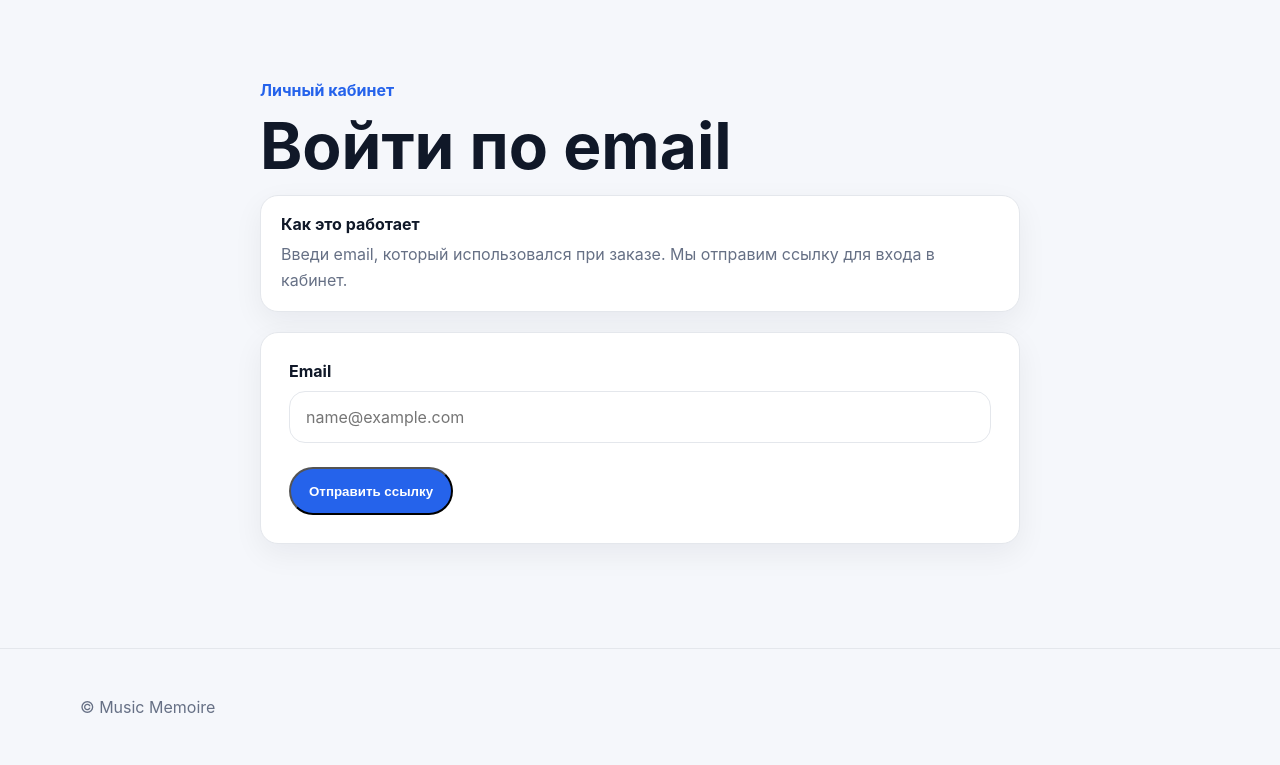
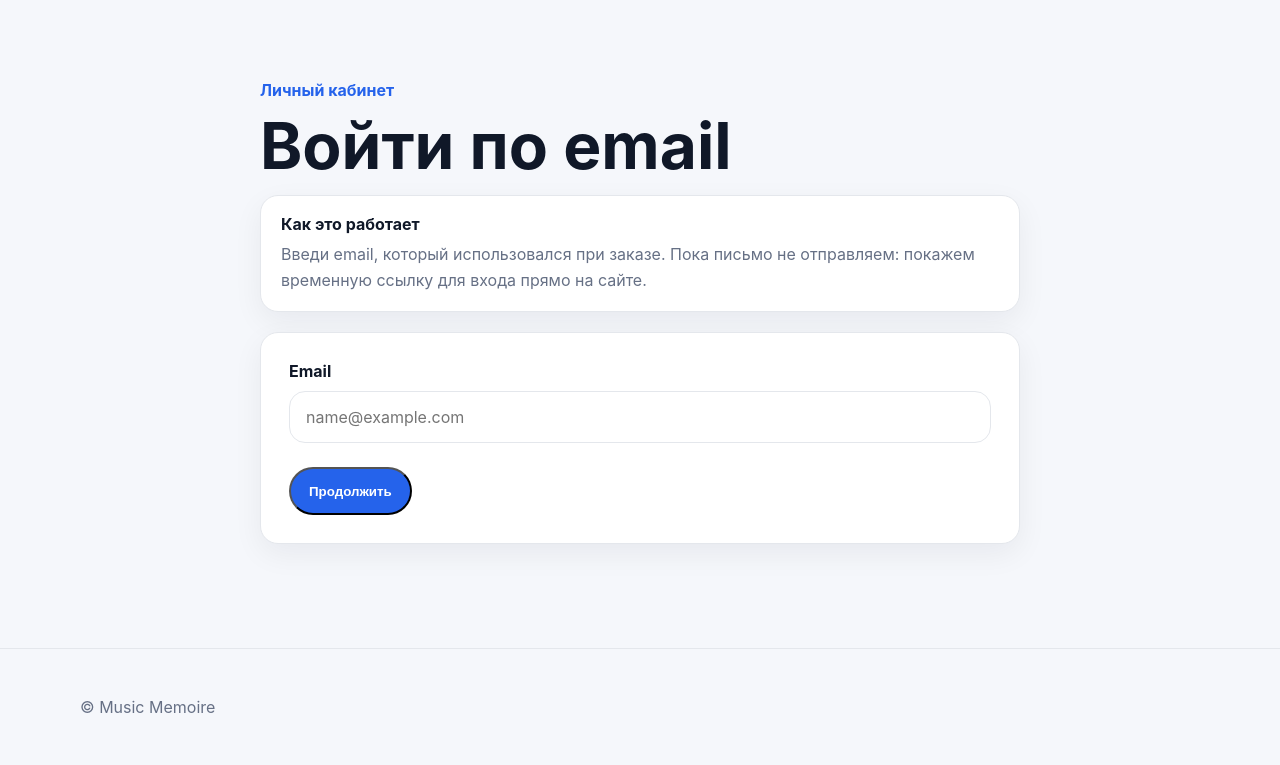
Before and after one commit to mikhailantonovdigital-dev/musicmemoire-web, a FastAPI app: page /account/login in a window 1280 px wide. Shown: the part 73-838 px from the top of the page. Run offline with FastAPI, Linux system fonts and the light colour scheme; parts of the project's set-up code (start-up, migrations or seed data) failed here and were passed over; some libraries are stand-ins or nearby versions.

Commit message:
Update login.html

```diff
--- a/app/templates/account/login.html
+++ b/app/templates/account/login.html
@@ -9,13 +9,32 @@
     <div class="consultant-box">
       <strong>Как это работает</strong>
       <p>
-        Введи email, который использовался при заказе. Мы отправим ссылку для входа в кабинет.
+        Введи email, который использовался при заказе.
+        {% if stub_mode %}
+          Пока письмо не отправляем: покажем временную ссылку для входа прямо на сайте.
+        {% else %}
+          Мы отправим ссылку для входа в кабинет.
+        {% endif %}
       </p>
     </div>
 
-    {% if sent %}
+    {% if sent and not stub_mode %}
       <div class="notice notice-success">
         Если этот email есть в системе, ссылка для входа уже отправлена.
+      </div>
+    {% endif %}
+
+    {% if sent and stub_mode and stub_login_url %}
+      <div class="notice notice-success">
+        Временная ссылка для входа готова.
+      </div>
+
+      <div class="form-card">
+        <p style="margin-top: 0;">Используй её, пока доменная почта ещё не подключена.</p>
+        <div class="form-actions">
+          <a href="{{ stub_login_url }}" class="btn btn-primary">Войти в кабинет</a>
+        </div>
+        <p class="muted" style="margin-bottom: 0; word-break: break-all;">{{ stub_login_url }}</p>
       </div>
     {% endif %}
 
@@ -35,7 +54,7 @@
       />
 
       <div class="form-actions">
-        <button type="submit" class="btn btn-primary">Отправить ссылку</button>
+        <button type="submit" class="btn btn-primary">Продолжить</button>
       </div>
     </form>
   </div>
```
